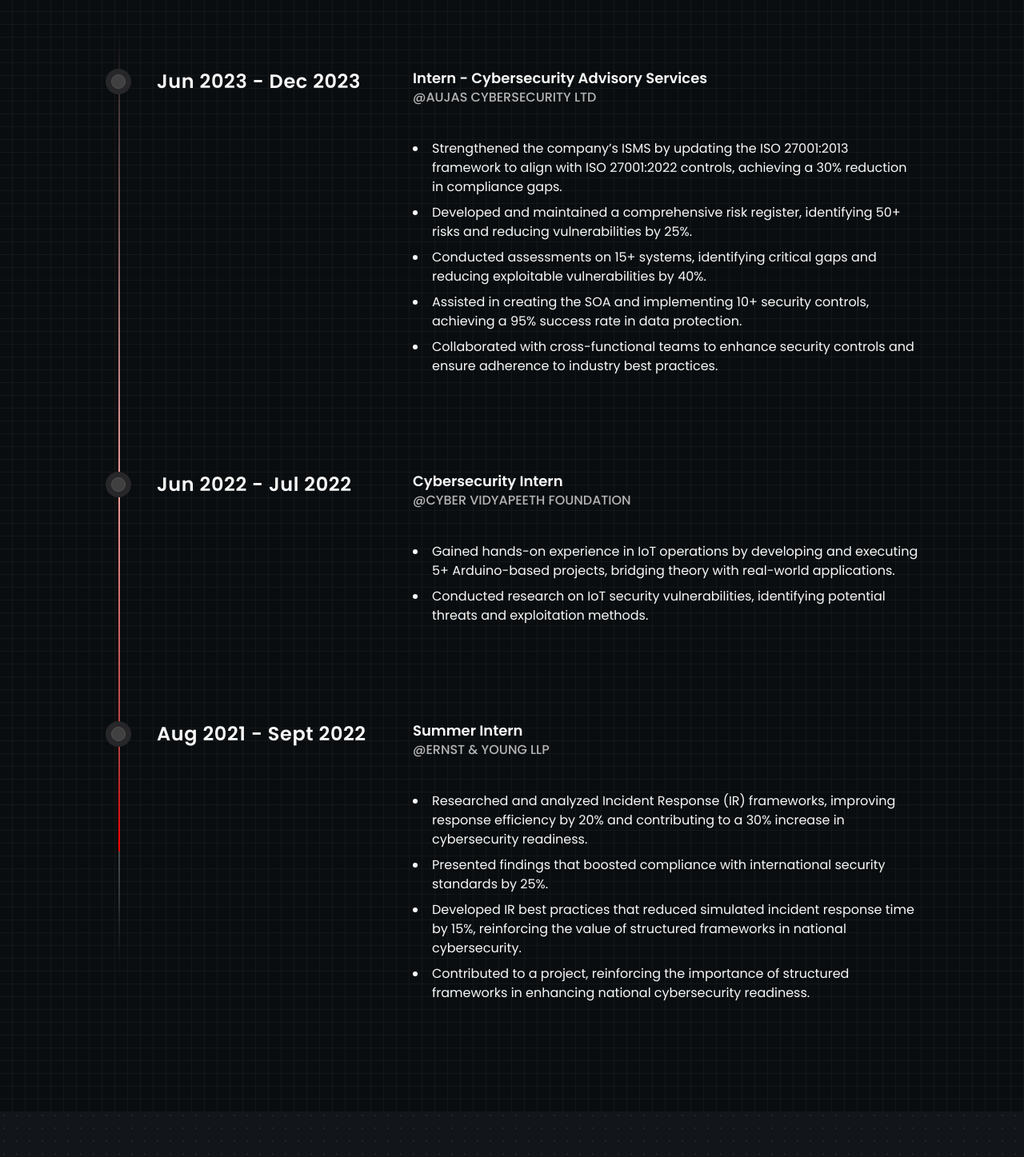
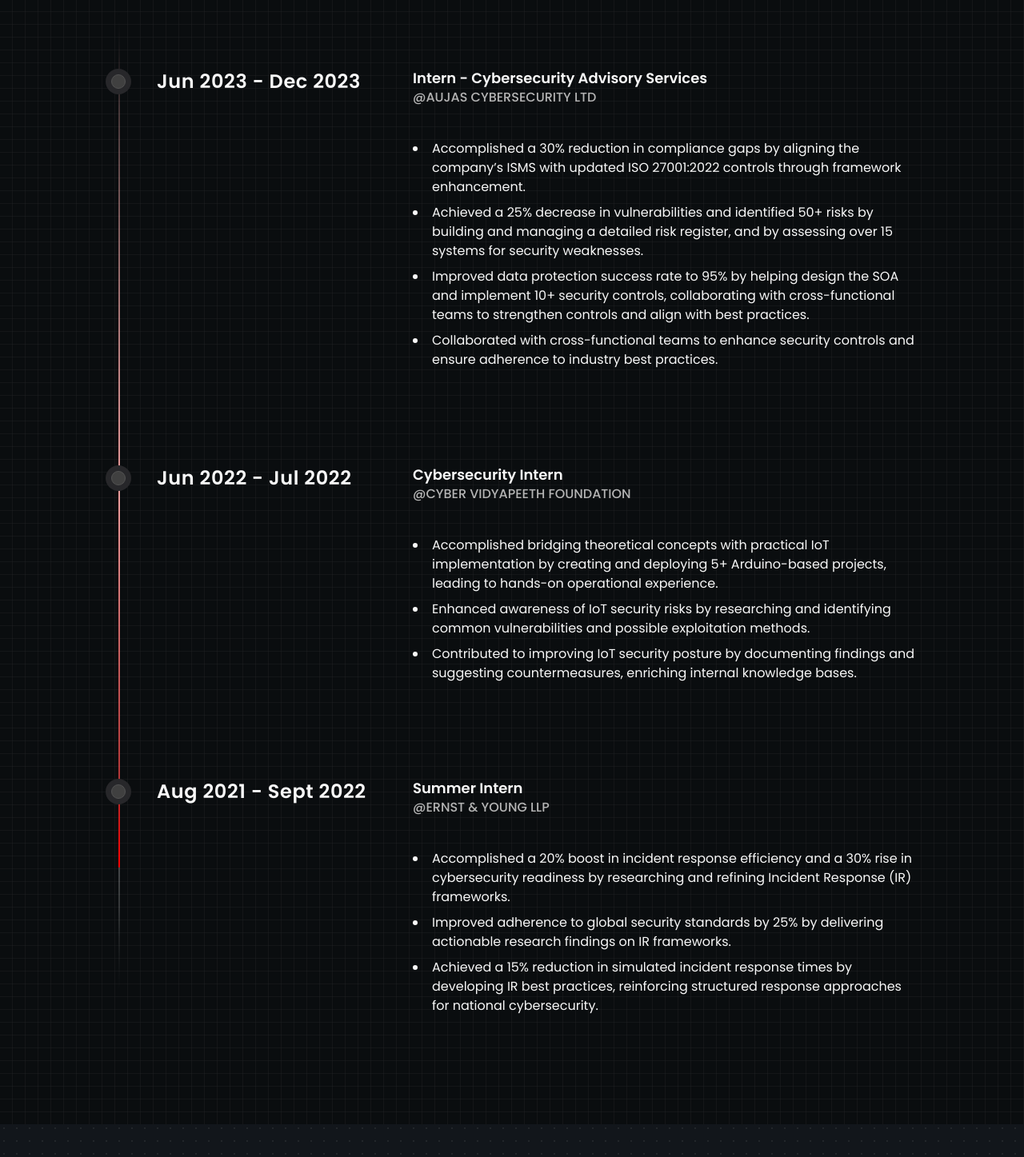
Before and after one commit to kshirsagar26/portfolio, a Next.js app: page / in a window 1280 px wide. Shown: the part 1714-3161 px from the top of the page at 80% size. Built offline with nearby package versions, Linux system fonts and the light colour scheme; what tailwindcss-debug-screens would draw is missing.

Commit message:
updated experience

```diff
--- a/src/data/experiences.ts
+++ b/src/data/experiences.ts
@@ -9,11 +9,10 @@ const experiences: IExperienceItem[] = [
     isCurrentJob: false,
     location: "Mumbai, India",
     description: [
-      "Strengthened the company’s ISMS by updating the ISO 27001:2013 framework to align with ISO 27001:2022 controls, achieving a 30% reduction in compliance gaps.",
-      "Developed and maintained a comprehensive risk register, identifying 50+ risks and reducing vulnerabilities by 25%.",
-      "Conducted assessments on 15+ systems, identifying critical gaps and reducing exploitable vulnerabilities by 40%.",
-      "Assisted in creating the SOA and implementing 10+ security controls, achieving a 95% success rate in data protection.",
-      "Collaborated with cross-functional teams to enhance security controls and ensure adherence to industry best practices."
+      "Accomplished a 30% reduction in compliance gaps by aligning the company’s ISMS with updated ISO 27001:2022 controls through framework enhancement.",
+      "Achieved a 25% decrease in vulnerabilities and identified 50+ risks by building and managing a detailed risk register, and by assessing over 15 systems for security weaknesses.",
+      "Improved data protection success rate to 95% by helping design the SOA and implement 10+ security controls, collaborating with cross-functional teams to strengthen controls and align with best practices.",
+      "Collaborated with cross-functional teams to enhance security controls and ensure adherence to industry best practices.",
     ],
   },
   {
@@ -24,8 +23,9 @@ const experiences: IExperienceItem[] = [
     isCurrentJob: false,
     location: "Haryana, India",
     description: [
-      "Gained hands-on experience in IoT operations by developing and executing 5+ Arduino-based projects, bridging theory with real-world applications.",
-      "Conducted research on IoT security vulnerabilities, identifying potential threats and exploitation methods."
+      "Accomplished bridging theoretical concepts with practical IoT implementation by creating and deploying 5+ Arduino-based projects, leading to hands-on operational experience.",
+      "Enhanced awareness of IoT security risks by researching and identifying common vulnerabilities and possible exploitation methods.",
+      "Contributed to improving IoT security posture by documenting findings and suggesting countermeasures, enriching internal knowledge bases.",
     ],
   },
   {
@@ -36,10 +36,9 @@ const experiences: IExperienceItem[] = [
     isCurrentJob: false,
     location: "Remote",
     description: [
-      "Researched and analyzed Incident Response (IR) frameworks, improving response efficiency by 20% and contributing to a 30% increase in cybersecurity readiness.",
-      "Presented findings that boosted compliance with international security standards by 25%.",
-      "Developed IR best practices that reduced simulated incident response time by 15%, reinforcing the value of structured frameworks in national cybersecurity.",
-      "Contributed to a project, reinforcing the importance of structured frameworks in enhancing national cybersecurity readiness."
+      "Accomplished a 20% boost in incident response efficiency and a 30% rise in cybersecurity readiness by researching and refining Incident Response (IR) frameworks.",
+      "Improved adherence to global security standards by 25% by delivering actionable research findings on IR frameworks.",
+      "Achieved a 15% reduction in simulated incident response times by developing IR best practices, reinforcing structured response approaches for national cybersecurity.",
     ],
   },
 ];
```
